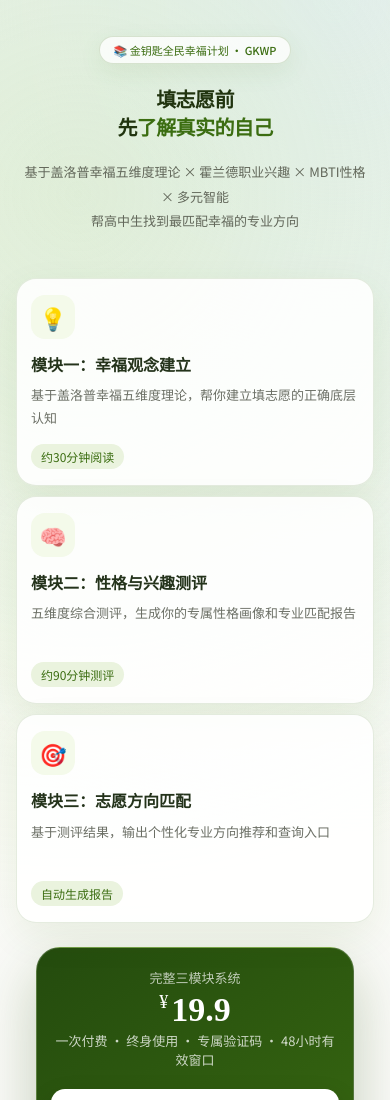
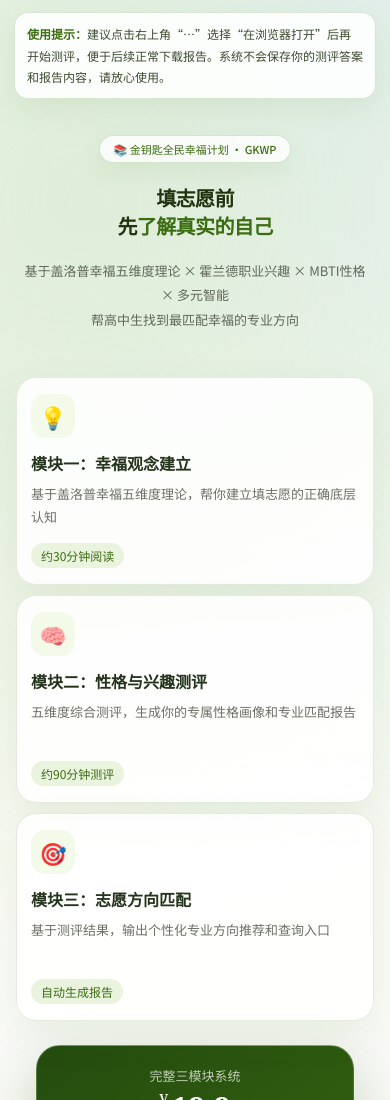
Before and after one commit to yanganming20000/gkwp-test, a website: page public/index.html in a window 390 px wide. Shown: the top 1100 px of the page. Drawn offline with Linux system fonts and the light colour scheme.

Commit message:
Add files via upload
增加浏览器打开和隐私提示

```diff
--- a/public/index.html
+++ b/public/index.html
@@ -1001,11 +1001,38 @@ body.module1-mode .header {
   .scale-dot { width: 28px !important; height: 28px !important; font-size: 11px !important; }
 }
 
+.browser-open-tip {
+  max-width: 860px;
+  margin: 18px auto 0;
+  padding: 12px 16px;
+  border: 1px solid rgba(59, 109, 17, 0.18);
+  border-radius: 14px;
+  background: rgba(255, 255, 255, 0.9);
+  color: #3b4a2f;
+  font-size: 13px;
+  line-height: 1.8;
+  box-shadow: 0 10px 30px rgba(59, 109, 17, 0.08);
+}
+
+.browser-open-tip strong {
+  color: var(--green);
+}
+
+@media (max-width: 768px) {
+  .browser-open-tip {
+    margin: 12px 14px 0;
+    padding: 10px 12px;
+    font-size: 12px;
+  }
+}
 
 </style>
 
 <!-- 落地页 -->
 <div id="landing-page">
+  <div class="browser-open-tip">
+    <strong>使用提示：</strong>建议点击右上角“…”选择“在浏览器打开”后再开始测评，便于后续正常下载报告。系统不会保存你的测评答案和报告内容，请放心使用。
+  </div>
   <div class="lp-hero">
     <div class="lp-badge">📚 金钥匙全民幸福计划 · GKWP</div>
     <div class="lp-title">填志愿前<br>先<span>了解真实的自己</span></div>
@@ -1392,6 +1419,19 @@ function startAssessment() {
   window.scrollTo(0,0);
 }
 
+function showOpenInBrowserNotice() {
+  var key = 'gkwp_browser_open_notice_seen';
+  try {
+    if(sessionStorage.getItem(key)) return;
+    sessionStorage.setItem(key, '1');
+  } catch(e) {}
+
+  var msg = '重要提示：为保证后续报告能正常下载，请尽量点击右上角“…”选择“在浏览器打开”后再开始测评。\n\n'
+    + '如果你现在是在微信里打开，微信内置浏览器可能无法真正下载报告文件。\n\n'
+    + '请放心：系统不会保存你的测评答案和最终报告内容。';
+  alert(msg);
+}
+
 // ── 覆盖原来的checkPassword，改为先进入落地页 ─────────────────
 // 页面加载时显示落地页（如果有后台API则走API，如果是本地测试直接进模块一）
 window.addEventListener('DOMContentLoaded', function() {
@@ -1400,6 +1440,7 @@ window.addEventListener('DOMContentLoaded', function() {
   if(pwdOverlay) pwdOverlay.style.display = 'none';
   // 显示落地页
   showLanding();
+  showOpenInBrowserNotice();
 });
 
 // 覆盖checkPassword（兼容旧逻辑）
```
Also changed, not shown: public/admin.html (+3 -1 lines).
